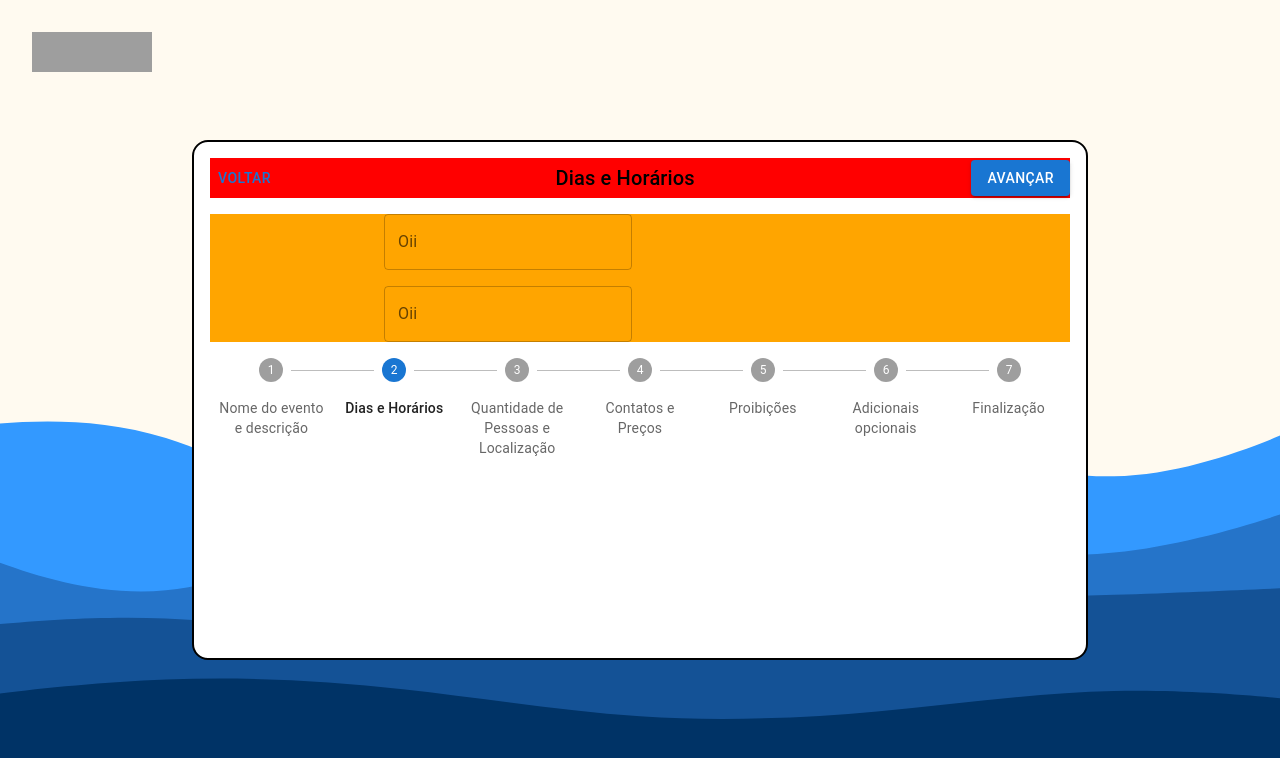
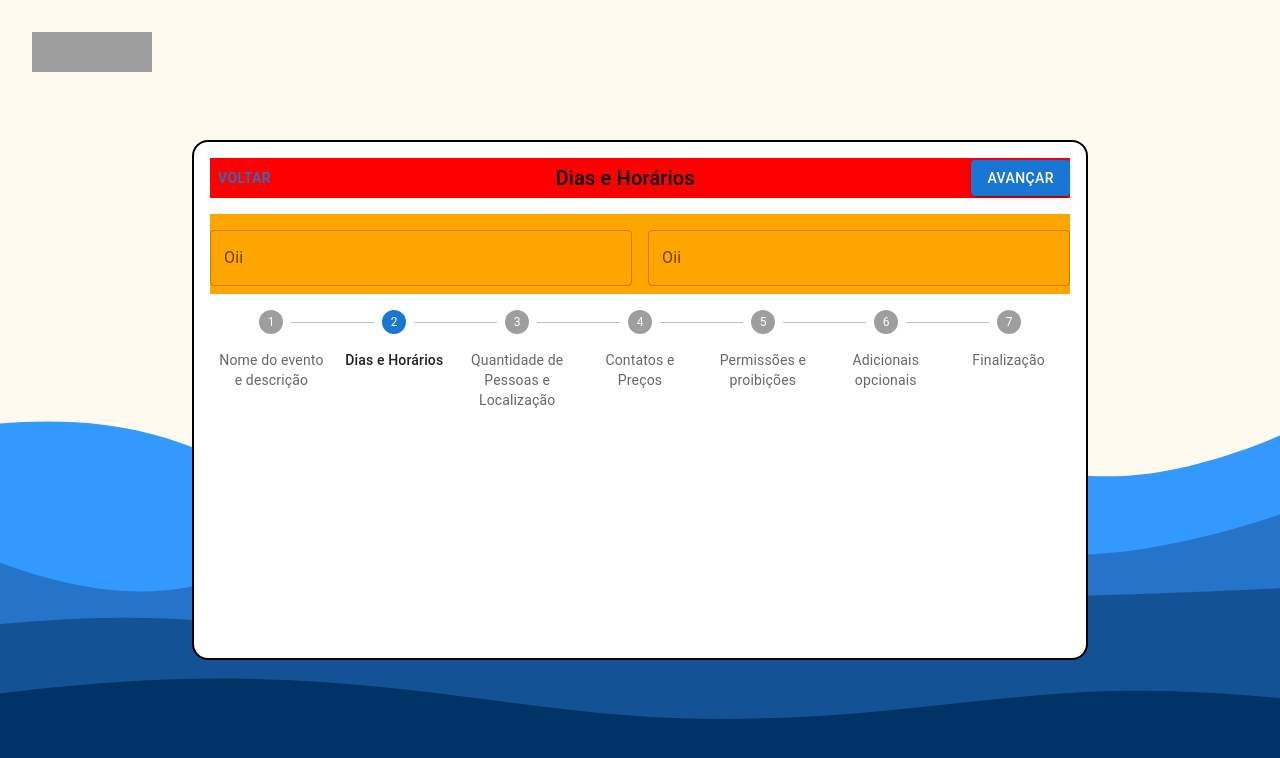
Before and after one commit to thiagoisdead/frontend, a Next.js app: page /events/createEvent in a window 1280 px wide. Both pictures are taken after a click on the button "AVANÇAR". Shown: the top 758 px of the page. Built offline with nearby package versions, Linux system fonts and the light colour scheme; grey boxes are pictures that could not be loaded.

Commit message:
adições de texto e refatoração para sistema de grid

```diff
--- a/src/app/events/createEvent/page.tsx
+++ b/src/app/events/createEvent/page.tsx
@@ -1,12 +1,12 @@
 'use client'
-import { Box, Button, FormControl, Step, StepButton, StepLabel, Stepper, TextField, Typography } from '@mui/material';
+import { Box, Button, FormControl, Step, StepButton, Stepper, TextField, Typography } from '@mui/material';
 import { useState } from 'react';
 import '../../styles/events.css'
 import { Grid } from '@mui/system';
 import Image from 'next/image';
 import { useRouter } from 'next/navigation';
 
-const steps = ['Nome do evento e descrição', 'Dias e Horários', 'Quantidade de Pessoas e Localização', 'Contatos e Preços', 'Proibições', 'Adicionais opcionais', 'Finalização'];
+const steps = ['Nome do evento e descrição', 'Dias e Horários', 'Quantidade de Pessoas e Localização', 'Contatos e Preços', 'Permissões e proibições', 'Adicionais opcionais', 'Finalização'];
 
 export default function EventStepper() {
   const [activeStep, setActiveStep] = useState(0);
@@ -23,11 +23,15 @@ export default function EventStepper() {
       case 1:
         return (
           <Grid container spacing={2}>
-            <Grid size={{ lg: 12, sm: 12 }}>
-              <TextField type='text' label={'Oii'}></TextField>
+            <Grid size={{ lg: 6, sm: 6, xs: 6 }}>
+              <FormControl fullWidth margin='normal'>
+                <TextField fullWidth type='text' label={'Oii'}></TextField>
+              </FormControl>
             </Grid>
-            <Grid size={{ lg: 12, sm: 12 }}>
-              <TextField type='text' label={'Oii'}></TextField>
+            <Grid size={{ lg: 6, sm: 6, xs: 6 }}>
+              <FormControl fullWidth margin='normal'>
+                <TextField fullWidth type='text' label={'Oii'}></TextField>
+              </FormControl>
             </Grid>
           </Grid>
         )
@@ -97,9 +101,12 @@ export default function EventStepper() {
             </Button>
           </Box>
           {/* Conteúdo do step */}
-          <Grid size={{ xs: 12 }} display="flex" justifyContent="center" bgcolor={'orange'} alignItems="center">
-            {renderStepContent(activeStep)}
+          <Grid size={{ xs: 12, lg: 12 }} display="flex" justifyContent="center" bgcolor={'orange'} alignItems="center">
+            <Box sx={{ width: '100%' }}>
+              {renderStepContent(activeStep)}
+            </Box>
           </Grid>
+
 
           {/* Stepper */}
           <Grid size={{ xs: 12 }}>
```
